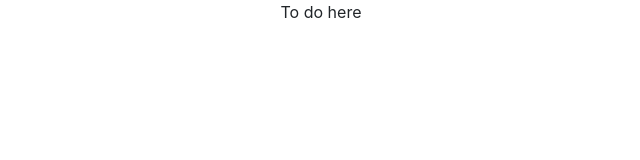
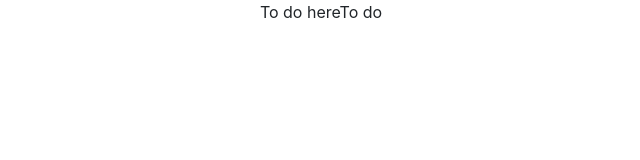
Before and after one commit to josuerushanika/React-, a React (Create React App) app in the folder my-app/: page / in a window 1280 px wide. Shown: the top 160 px of the page, without its empty margins (319-959 px from the left). Built offline with nearby package versions, Linux system fonts and the light colour scheme.

Commit message:
Passing todo as parameter

```diff
--- a/my-app/src/components/todo.js
+++ b/my-app/src/components/todo.js
@@ -5,7 +5,7 @@ const Todo = () => {
     const [todo,setTodo] = useState('To do');
     return (
         <>
-           To do here
+           To do here{todo}
         </>
 
    )
```
